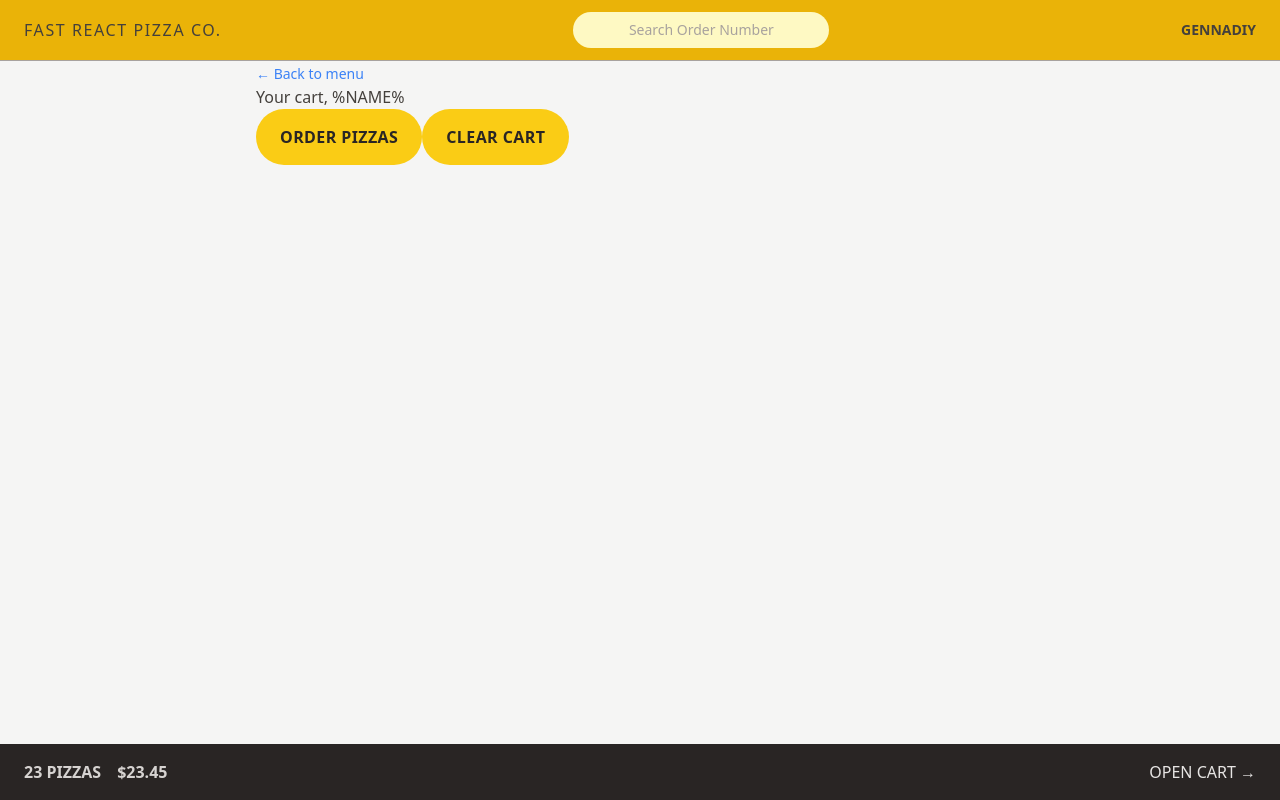
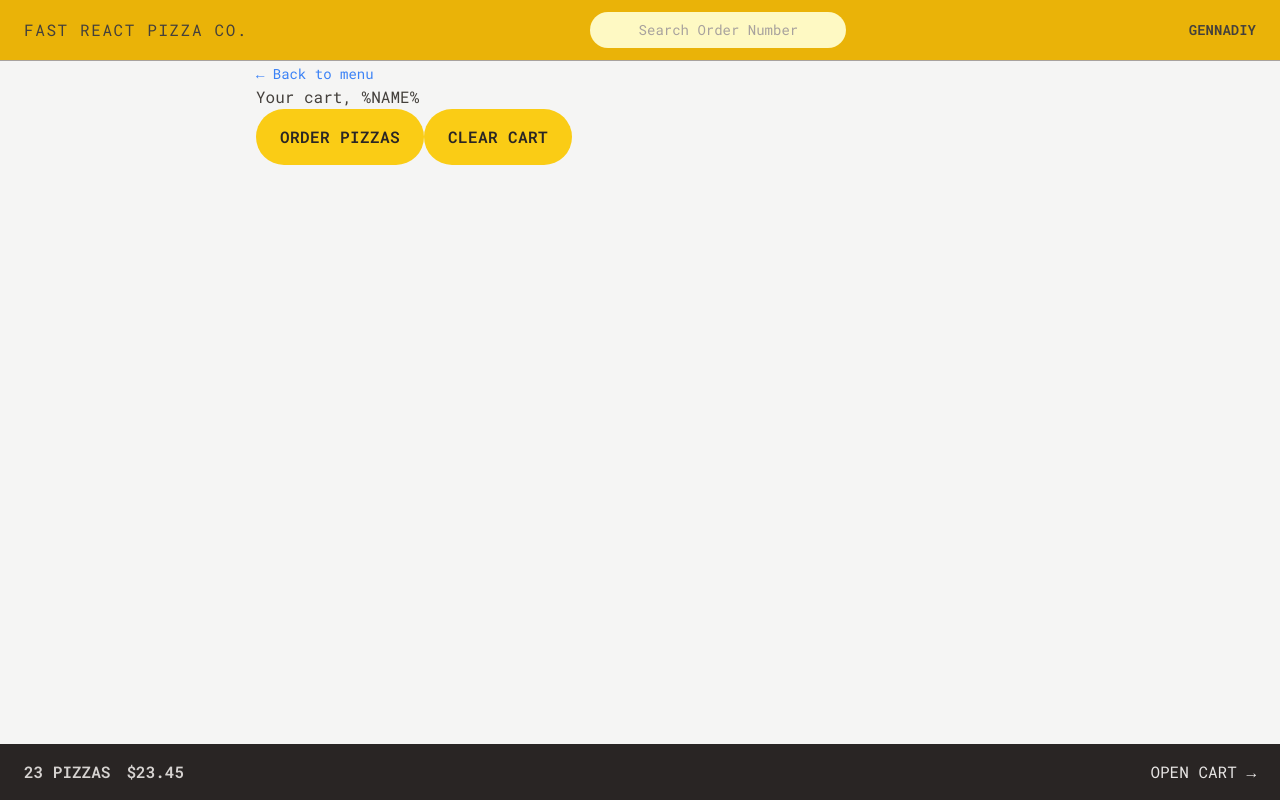
Before and after one commit to GennadiyMostov/Fast-React-Pizza, a React (Vite) app: page /cart in a window 1280 px wide. Built offline with nearby package versions, Linux system fonts and the light colour scheme.

Commit message:
change tailwind default config for font and height

```diff
--- a/index.html
+++ b/index.html
@@ -4,6 +4,12 @@
     <meta charset="UTF-8" />
     <link rel="icon" type="image/svg+xml" href="/vite.svg" />
     <meta name="viewport" content="width=device-width, initial-scale=1.0" />
+    <link rel="preconnect" href="https://fonts.googleapis.com" />
+    <link rel="preconnect" href="https://fonts.gstatic.com" crossorigin />
+    <link
+      href="https://fonts.googleapis.com/css2?family=Courgette&family=Roboto+Mono:wght@300;400;500;600;700&family=Ubuntu:wght@300&display=swap"
+      rel="stylesheet"
+    />
     <title>Fast React Pizza</title>
   </head>
   <body class="bg-stone-100 text-stone-700">
--- a/src/Features/Cart/Cart.jsx
+++ b/src/Features/Cart/Cart.jsx
@@ -1,4 +1,3 @@
-import { Link } from 'react-router-dom';
 import Button from '../../UI/Button';
 import LinkButton from '../../UI/LinkButton';
 
--- a/tailwind.config.js
+++ b/tailwind.config.js
@@ -1,8 +1,15 @@
 /** @type {import('tailwindcss').Config} */
 export default {
-  content: ["./index.html", "./src/**/*.{js,ts,jsx,tsx}"],
+  content: ['./index.html', './src/**/*.{js,ts,jsx,tsx}'],
   theme: {
-    extend: {},
+    fontFamily: {
+      sans: 'Roboto Mono, monospace',
+    },
+    extend: {
+      height: {
+        screen: '100dvh',
+      },
+    },
   },
   plugins: [],
 };
```
